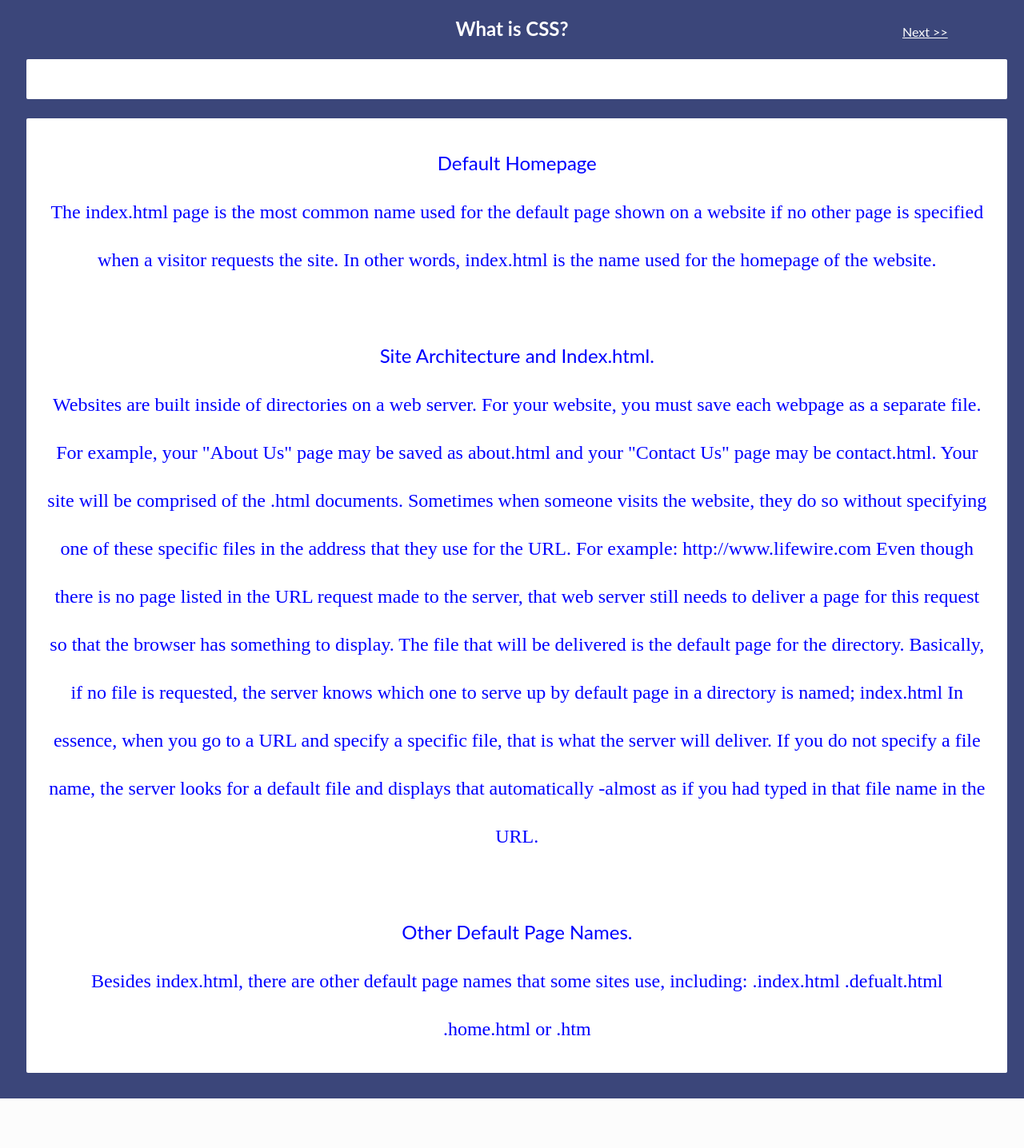
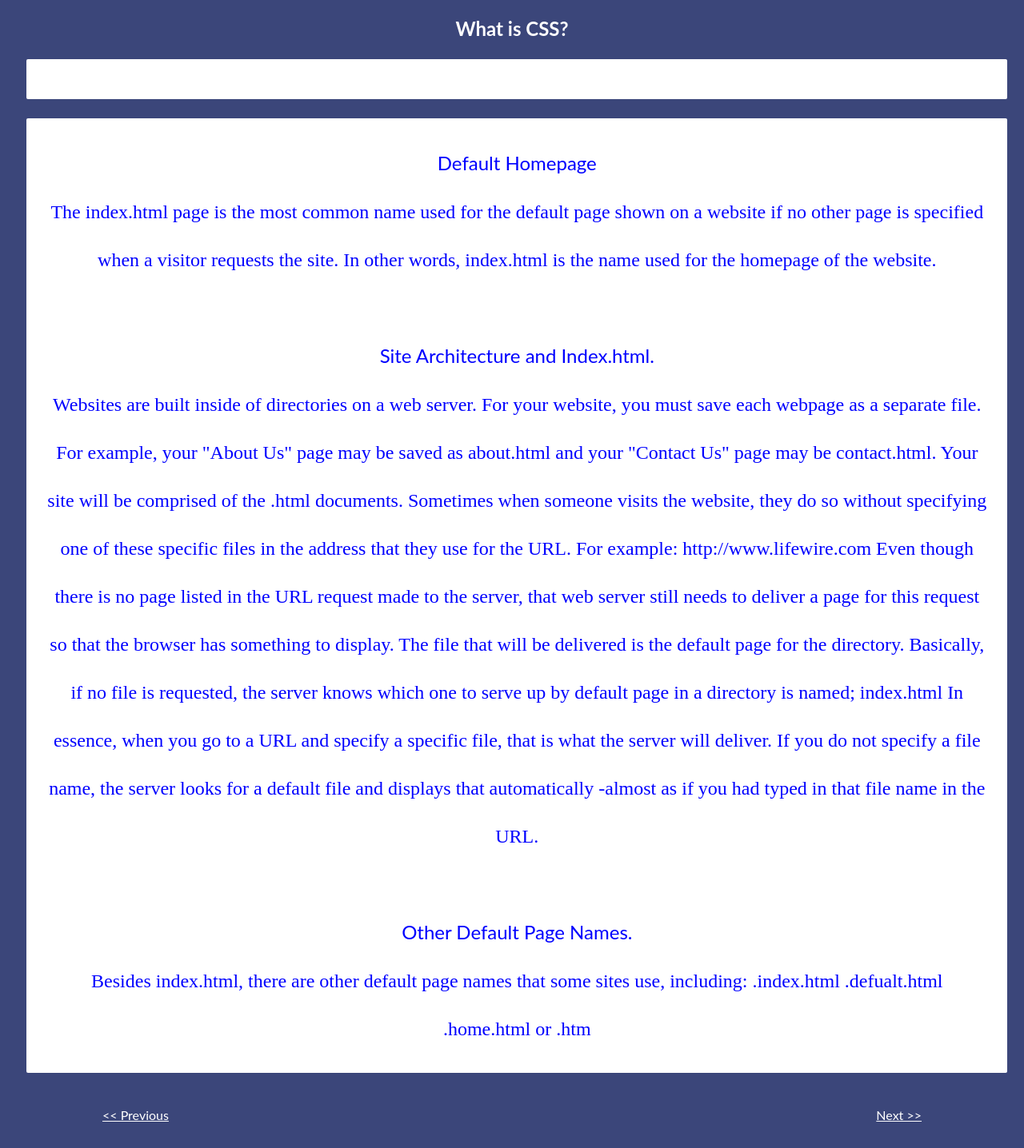
Before and after one commit to Bountukp20/Marvcode_Blog, a Django app: page /2 in a window 1280 px wide. Shown: the part 570-2006 px from the top of the page at 80% size. Before the commit the page ends 1944 px from the top, so only its background shows below. Run offline with Django 4.2, Linux system fonts and the light colour scheme; data comes from the database, SQL or seed files in the repository; some libraries are stand-ins or nearby versions.

Commit message:
updated some files

```diff
--- a/blog/static/blog/index.css
+++ b/blog/static/blog/index.css
@@ -571,13 +571,13 @@ i{
     color: white;
     background: #48DBFB;
   }
-  .center,{
+  /* .center{
     z-index: 100;
     position: absolute;
     top: 50%;
     left: 50%;
     transform: translate(-50%, -50%);
-  }
+  } */
   .start-btn a{
     font-size: 25px;
     background: white;
@@ -824,6 +824,14 @@ pre{
         left: 44%;
         bottom: 20em;
     }
+    pre{
+        width: 91%;
+    }
+    /* .next_html{
+        position: absolute;
+        top: 2em;
+        margin-right: 15%;
+    } */
 }
 @media screen and (max-width: 868px){
     nav{
@@ -916,8 +924,8 @@ pre{
         color: blue;
     }
     pre{
-        margin-left: 0.3em;
-        width: 88%;
+        margin-left: 2.2em;
+        width: 81.2%;
         height: 17em;
         padding-right: 1.7em;
     }
@@ -977,6 +985,36 @@ pre{
         font-size: 0.479em;
     }
     .modal-box{
-        width: 310px;
+        width: 300px;
+    }
+    pre{
+        margin-left: 3.9em;
+        width: 84.2%;
+        height: 17em;
+        padding-right: 0.1em;
+        font-size: 0.5em;
+    }
+    .p{
+        margin-left: 0;
+        margin-right: 2em;
     }
 }
+.next_html{
+    position: absolute;
+    right: 50%;
+    z-index: 555;
+}
+.next_html a, .previous a, .next_html2 a{
+    color: white;
+}
+.previous{
+    position: absolute;
+    left: 10%;
+}
+.next_html2{
+    position: absolute;
+    right: 10%;
+}
+.article_link{
+    width: 100%;
+}
--- a/blog/templates/blog/all_html_topics.html
+++ b/blog/templates/blog/all_html_topics.html
@@ -24,18 +24,6 @@
     p{
         font-size: 1.5em;
         font-family: Terminal;
-    }
-    .next{
-        position: absolute;
-        top: 37.5em;
-    }
-    .next a, .previous a{
-        color: white;
-    }
-    .previous{
-        position: absolute;
-        bottom: 0.5em;
-        left: 10em;
     }
 </style>
 <div class="nav">
@@ -77,7 +65,6 @@
         <div class="all-html">
             <img src="{% static HTML.link %}">
             <h2 class="title">{{ HTML.title }}</h2>
-            <div class="next"><a href="{{ HTML.link_six }}">Next >></a></div>
             <p class="p">
                 {% if HTML.id == 1 %}
                     <p class="p">
@@ -167,10 +154,11 @@
                         </p>
                         <p class="p">This process is called indenting. It is very useful as it makes your code easier to read. Also HTML is not case sensitive, so it is a conventional way of written codes in HTML.</p>
                     </p>
-                    <p class="p">For more info on identing and attributes visit <a href="#">/</a></p>
+                    <p class="p">For more info on identing and attributes visit <a href="https://www.freecodecamp.org/newss/how-to-indent-in-html-and-why-it-is-important/">freecodecamp</a></p><br>
+                    <div class="next_html"><a href="{{ HTML.link_six }}">Next >></a></div>
+                    <br>
 
                 {% elif HTML.id == 2 %}
-                    <div class="previous"><a href="{{ HTML.link_two }}"><< Previous</a></div>
                     <p class="p">
 
                         <underline>Default Homepage</underline><br>
@@ -190,6 +178,12 @@
                         .defualt.html
                         .home.html or .htm
                     </p>
+                    <br>
+                    <div class="article_link">
+                        <div class="previous"><a href="{{ HTML.link_two }}"><< Previous</a></div>
+                        <div class="next_html2"><a href="{{ HTML.link_six }}">Next >></a></div>
+                    </div>
+                    <br>
                 {% endif %}
             </p>
             {% comment %} {% if user.is_authenticated %}
--- a/blog/templates/blog/create_newsletter.html
+++ b/blog/templates/blog/create_newsletter.html
@@ -3,7 +3,6 @@
 {% comment %} {% load socialaccount %} {% endcomment %}
 
 {% block css_files %}
-    <link rel="icon" href="{% static "justLap_main\images\JustLap Business Icon.jpg" type="image/png" sizes="27x27" %}">
     <script src="https://kit.fontawesome.com/0a96adf822.js" crossorigin="anonymous"></script>
     <link rel="stylesheet" href="{% static "blog/index.css" %}">
     <link rel="stylesheet" href="https://cdnjs.cloudflare.com/ajax/libs/animate.css/4.1.1/animate.min.css"/>
--- a/blog/templates/blog/index.html
+++ b/blog/templates/blog/index.html
@@ -3,7 +3,6 @@
 {% comment %} {% load socialaccount %} {% endcomment %}
 
 {% block css_files %}
-    <link rel="icon" href="{% static "justLap_main\images\JustLap Business Icon.jpg" type="image/png" sizes="27x27" %}">
     <script src="https://kit.fontawesome.com/0a96adf822.js" crossorigin="anonymous"></script>
     <link rel="stylesheet" href="{% static "blog/index.css" %}">
     <link rel="stylesheet" href="https://cdnjs.cloudflare.com/ajax/libs/animate.css/4.1.1/animate.min.css"/>
--- a/blog/templates/blog/subscription_successful.html
+++ b/blog/templates/blog/subscription_successful.html
@@ -3,12 +3,12 @@
 {% comment %} {% load socialaccount %} {% endcomment %}
 
 {% block css_files %}
-    <link rel="icon" href="{% static "justLap_main\images\JustLap Business Icon.jpg" type="image/png" sizes="27x27" %}">
     <script src="https://kit.fontawesome.com/0a96adf822.js" crossorigin="anonymous"></script>
     <link rel="stylesheet" href="{% static "blog/index.css" %}">
     <link rel="stylesheet" href="https://cdnjs.cloudflare.com/ajax/libs/animate.css/4.1.1/animate.min.css"/>
     <link rel="stylesheet" href="https://cdnjs.cloudflare.com/ajax/libs/font-awesome/5.15.3/css/all.min.css"/>
     <script src="https://code.jquery.com/jquery-3.4.1.js"></script>
+    <meta http-equiv="refresh" content="9; url=/">
 {% endblock %}
 
 {% block title %}
@@ -18,4 +18,5 @@
 {% block content %}
     <h2>Subscription Successful</h2>
     <p>Thank you for subscribing to our newsletter. You will receive updates via email.</p>
+    <script>alert("You've received a mail, please check your spam folders in your email. Sorry for the inconvience. If you haven't received any mail in the past 30 minutes please reach out to marvcode.co@gmail.com( with the subject "Complaints for Marvcode Blog"). We promise to work on this in the nearest future.")
 {% endblock %}
--- a/blog/views.py
+++ b/blog/views.py
@@ -130,3 +130,6 @@ def create_newsletter(request):
     return render(request, 'blog/create_newsletter.html', {'form': form})
     # else:
     #     return redirect("/")
+
+def custom_404(request, exception):
+    return render(request, 'blog/404.html', status=404)
--- a/marvcode_blog/settings.py
+++ b/marvcode_blog/settings.py
@@ -37,7 +37,7 @@ BASE_DIR = Path(__file__).resolve().parent.parent
 SECRET_KEY = 'django-insecure-8&#z!#arazjsah77b(3$r2s9748k*e79ps%qgul+u)xgwziuf_'
 
 # SECURITY WARNING: don't run with debug turned on in production!
-DEBUG = True
+DEBUG = False
 
 ALLOWED_HOSTS = ['*']
 
--- a/marvcode_blog/urls.py
+++ b/marvcode_blog/urls.py
@@ -18,6 +18,10 @@ from django.contrib import admin
 from django.conf import settings
 from django.conf.urls.static import static
 from django.urls import path, include
+from django.conf.urls import handler404, handler500, handler403, handler400
+from blog import views
+
+handler404 = views.custom_404
 
 urlpatterns = [
     path('admin/', admin.site.urls),
```
Also changed, not shown: blog/static/blog/error/error.css (added, +17 -0 lines), blog/templates/blog/404.html (+26 -0 lines), blog/static/blog/images/homepage_url.png (added).
